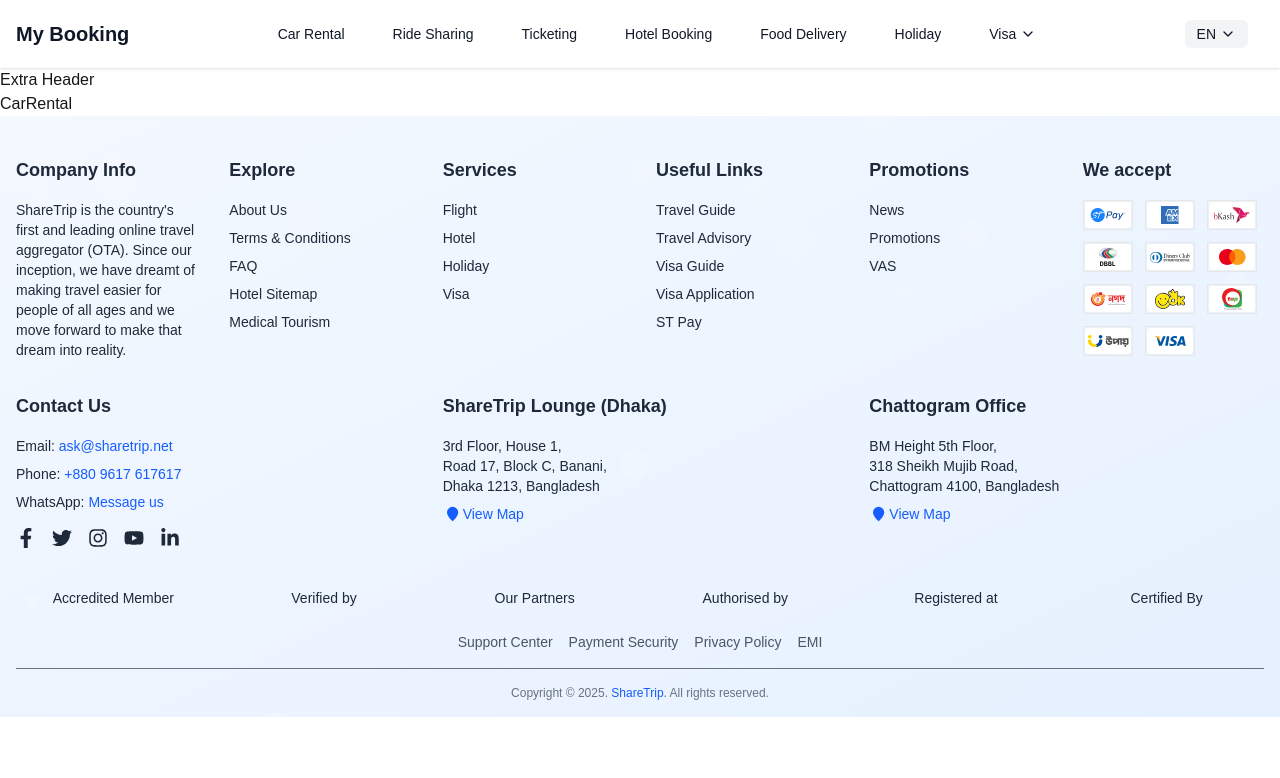
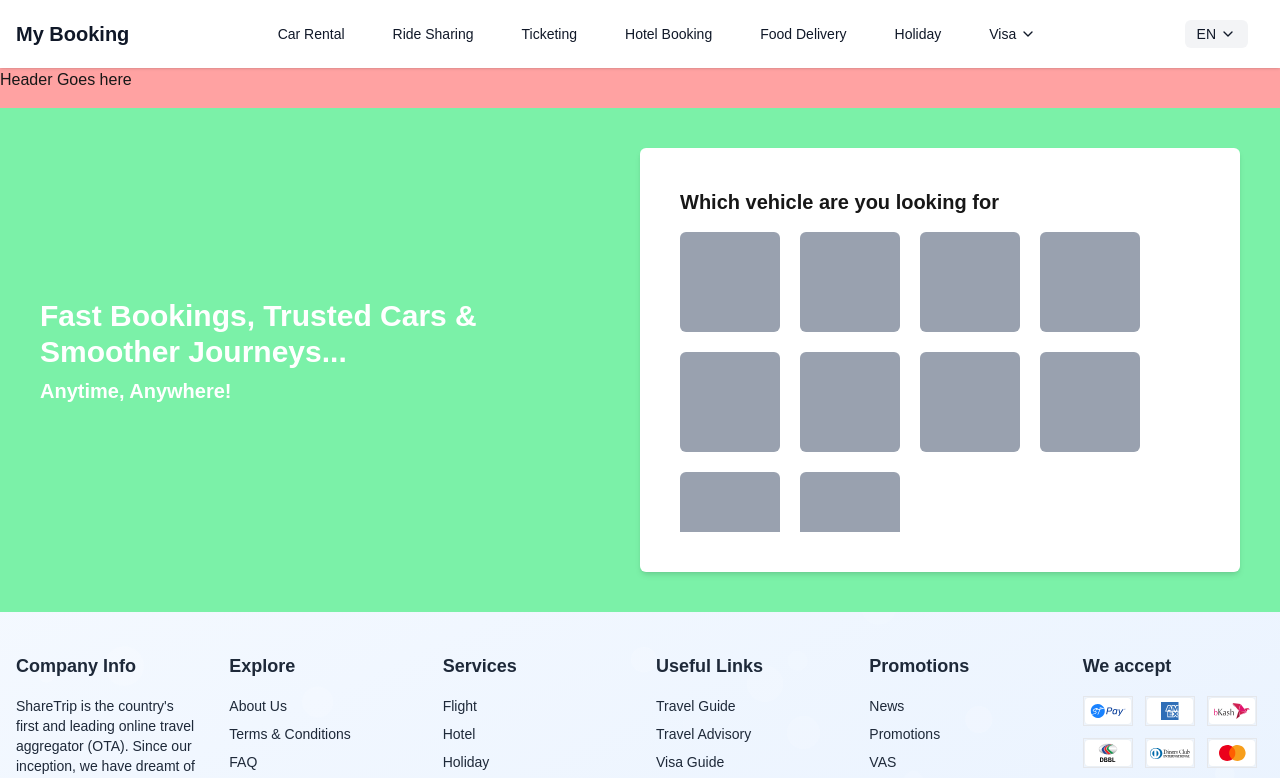
Before and after one commit to khmuhib01/trippe, a Next.js app: page /car-rental in a window 1280 px wide. Shown: the top 778 px of the page. Built offline with nearby package versions, Linux system fonts and the light colour scheme.

Commit message:
hero section skelaton done

```diff
--- a/src/app/(home)/layout.js
+++ b/src/app/(home)/layout.js
@@ -1,7 +1,7 @@
 import {Geist, Geist_Mono} from 'next/font/google';
 import './../globals.css';
-import Header from '@/components/inc/Header';
-import Footer from '@/components/inc/Footer';
+import MainHeader from '@/components/inc/MainHeader';
+import MainFooter from '@/components/inc/MainFooter';
 
 const geistSans = Geist({
 	variable: '--font-geist-sans',
@@ -22,9 +22,9 @@
 	return (
 		<html lang="en">
 			<body className={`${geistSans.variable} ${geistMono.variable} antialiased`}>
-				<Header />
+				<MainHeader />
 				{children}
-				<Footer />
+				<MainFooter />
 			</body>
 		</html>
 	);
--- /dev/null
+++ b/src/app/(rental)/car-rental/(home)/page.js
@@ -0,0 +1,38 @@
+'use client';
+import React from 'react';
+
+export default function CarRental() {
+	return (
+		<section className="bg-gradient-to-b from-gray-500 via-gray-300 to-white">
+			<div className="container mx-auto bg-green-300 p-10">
+				<div className="grid grid-cols-2">
+					<div className="flex flex-col justify-center text-white">
+						<h1 className="text-3xl font-bold mb-4">
+							Fast Bookings, Trusted Cars & <br /> Smoother Journeys... <br />{' '}
+							<span className="text-xl">Anytime, Anywhere!</span>
+						</h1>
+					</div>
+					<div className="flex justify-end">
+						<div className="w-[600px] bg-white rounded-md p-10 shadow-md">
+							<h1 className="text-xl font-semibold mb-4">Which vehicle are you looking for</h1>
+							<div className="grid grid-col-3 gap-5 overflow-x-auto h-[300px]">
+								<div className="flex gap-5 flex-wrap">
+									<div className="w-[100px] h-[100px] bg-gray-400 rounded-md"></div>
+									<div className="w-[100px] h-[100px] bg-gray-400 rounded-md"></div>
+									<div className="w-[100px] h-[100px] bg-gray-400 rounded-md"></div>
+									<div className="w-[100px] h-[100px] bg-gray-400 rounded-md"></div>
+									<div className="w-[100px] h-[100px] bg-gray-400 rounded-md"></div>
+									<div className="w-[100px] h-[100px] bg-gray-400 rounded-md"></div>
+									<div className="w-[100px] h-[100px] bg-gray-400 rounded-md"></div>
+									<div className="w-[100px] h-[100px] bg-gray-400 rounded-md"></div>
+									<div className="w-[100px] h-[100px] bg-gray-400 rounded-md"></div>
+									<div className="w-[100px] h-[100px] bg-gray-400 rounded-md"></div>
+								</div>
+							</div>
+						</div>
+					</div>
+				</div>
+			</div>
+		</section>
+	);
+}
--- a/src/app/(rental)/car-rental/layout.js
+++ b/src/app/(rental)/car-rental/layout.js
@@ -1,7 +1,8 @@
 import {Geist, Geist_Mono} from 'next/font/google';
 import './../../globals.css';
-import Header from '@/components/inc/Header';
-import Footer from '@/components/inc/Footer';
+import CarRentalHeader from '@/components/inc/car-rental/CarRentalHeader';
+import MainHeader from '@/components/inc/MainHeader';
+import MainFooter from '@/components/inc/MainFooter';
 
 const geistSans = Geist({
 	variable: '--font-geist-sans',
@@ -22,10 +23,10 @@
 	return (
 		<html lang="en">
 			<body className={`${geistSans.variable} ${geistMono.variable} antialiased`}>
-				<Header />
-				<h1>Extra Header</h1>
+				<MainHeader />
+				<CarRentalHeader />
 				{children}
-				<Footer />
+				<MainFooter />
 			</body>
 		</html>
 	);
--- a/src/app/(rental)/car-rental/page.js
+++ /dev/null
@@ -1,6 +0,0 @@
-'use client';
-import React from 'react';
-
-export default function CarRental() {
-	return <div>CarRental</div>;
-}
--- a/src/components/inc/Footer.jsx
+++ b/src/components/inc/MainFooter.jsx
@@ -4,7 +4,7 @@
 import {stPay, amexCard, bkash, dbbl, dinnersClub, masterCard, nagad, ok, tap, upay, visaCard} from '@/ui-share/Image';
 import {useEffect, useRef} from 'react';
 
-export default function Footer() {
+export default function MainFooter() {
 	const canvasRef = useRef(null);
 
 	useEffect(() => {
--- a/src/components/inc/Header.jsx
+++ b/src/components/inc/MainHeader.jsx
@@ -3,7 +3,7 @@
 import {useState} from 'react';
 import {FiChevronDown, FiMenu, FiX} from 'react-icons/fi';
 
-export default function Header() {
+export default function MainHeader() {
 	const [mobileMenuOpen, setMobileMenuOpen] = useState(false);
 	const [openSubMenu, setOpenSubMenu] = useState(null);
 
--- /dev/null
+++ b/src/components/inc/car-rental/CarRentalHeader.jsx
@@ -0,0 +1,9 @@
+import React from 'react';
+
+export default function CarRentalHeader() {
+	return (
+		<div className="h-[40px] bg-red-300">
+			<h1>Header Goes here</h1>
+		</div>
+	);
+}
```
Also changed, not shown: public/assets/images/rental-car/here-bg.png (added).
